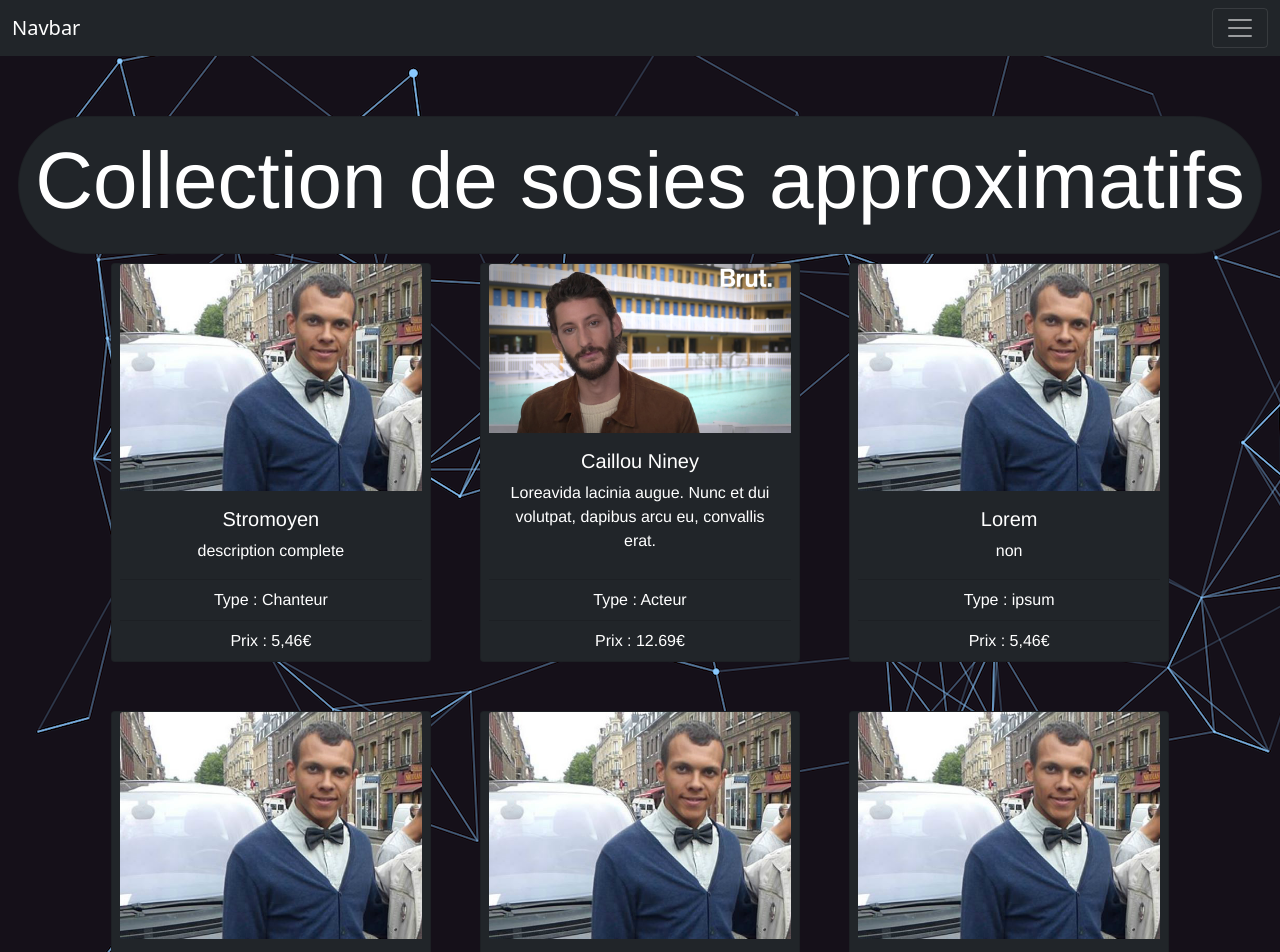
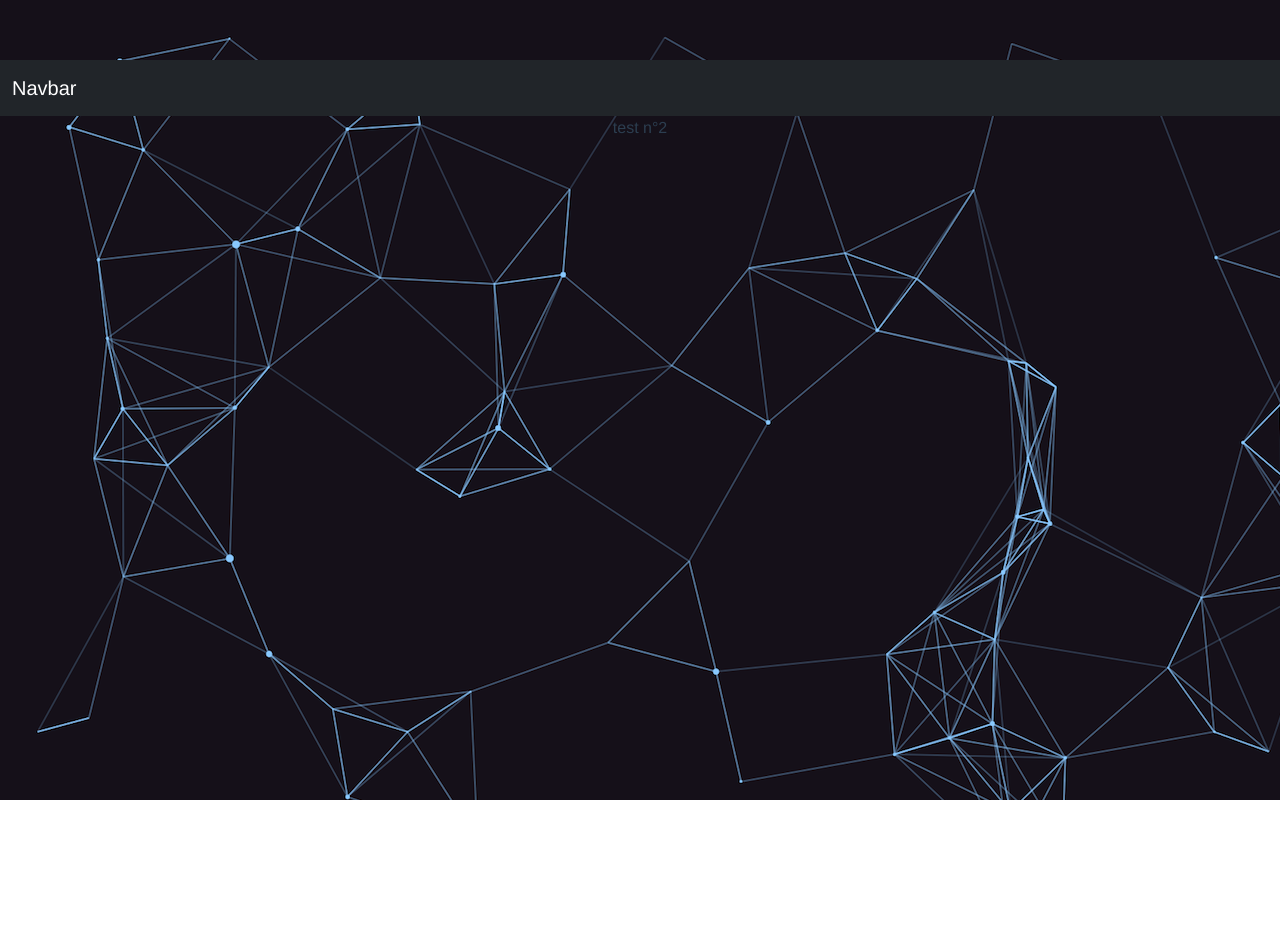
Before and after one commit to kurtrsb/Java-SoScript-JS, a Vue app: page /create in a window 1280 px wide. Shown: the top 952 px of the page. After the commit the page ends 800 px from the top, so only its background shows below. Built offline with nearby package versions, Linux system fonts and the light colour scheme.

Commit message:
Multi page
Mise en place de router et possibilité d'avoir plusieurs pages

```diff
--- a/index.html
+++ b/index.html
@@ -6,31 +6,13 @@
     <link rel="icon" href="/favicon.ico" />
     <link href="https://cdn.jsdelivr.net/npm/bootstrap@5.1.3/dist/css/bootstrap.min.css" rel="stylesheet" integrity="sha384-1BmE4kWBq78iYhFldvKuhfTAU6auU8tT94WrHftjDbrCEXSU1oBoqyl2QvZ6jIW3" crossorigin="anonymous">
     <meta name="viewport" content="width=device-width, initial-scale=1.0" />
+    <script type="module" src="/src/main.js"></script>
     <title>Vite App</title>
   </head>
-  <header>
-    <nav class="navbar navbar-dark bg-dark">
-      <div class="container-fluid">
-        <a class="navbar-brand" href="#">Navbar</a>
-        <button class="navbar-toggler" type="button" data-bs-toggle="collapse" data-bs-target="#navbarSupportedContent" aria-controls="navbarSupportedContent" aria-expanded="false" aria-label="Toggle navigation">
-          <span class="navbar-toggler-icon"></span>
-        </button>
-        <div class="collapse navbar-collapse" id="navbarSupportedContent">
-          <ul class="navbar-nav me-auto mb-2 mb-lg-0">
-            <li class="nav-item">
-              <a class="nav-link active" aria-current="page" href="index.html">Home</a>
-            </li>
-            <li class="nav-item">
-              <a class="nav-link" href="#">Link</a>
-            </li>
-          </ul>
-        </div>
-      </div>
-    </nav>
-  </header>
+
   <body>
+    <div id="app">
 
-    <div id="app"></div>
-    <script type="module" src="/src/main.js"></script>
+    </div>
   </body>
 </html>
--- a/package.json
+++ b/package.json
@@ -8,7 +8,8 @@
     "preview": "vite preview"
   },
   "dependencies": {
-    "vue": "^3.2.25"
+    "vue": "^3.2.25",
+    "vue-router": "^4.0.14"
   },
   "devDependencies": {
     "@vitejs/plugin-vue": "^2.2.0",
--- a/src/App.vue
+++ b/src/App.vue
@@ -1,87 +1,29 @@
 <script setup>
-// This starter template is using Vue 3 <script setup> SFCs
-// Check out https://v3.vuejs.org/api/sfc-script-setup.html#sfc-script-setup
-import HelloWorld from './components/HelloWorld.vue'
 import Card from './components/Card.vue';
 import stromoyen from "./assets/stromoyen.jpg"
 import caillouniney from "./assets/caillouniney.jpg"
 </script>
 
 <template>
-<div style="display: flex; justify-content: center;">
-  <div class="card text-white bg-dark rounded-pill">
-    <div class="card-body">
-      <h1 class="card-title display-1">Collection de sosies approximatifs</h1>
-    </div>
-  </div>
-</div>
+ <header>
+    <nav class="navbar navbar-dark bg-dark">
+      <div class="container-fluid">
+        <a class="navbar-brand" href="#">Navbar</a>
+        <div class="collapse navbar-collapse" id="navbarSupportedContent">
+          <ul class="navbar-nav me-auto mb-2 mb-lg-0">
+            <li class="nav-item">
+              <a class="nav-link active" aria-current="page" href="index.html">Home</a>
+            </li>
+            <li class="nav-item">
+              <a class="nav-link" href="#">Link</a>
+            </li>
+          </ul>
+        </div>
+      </div>
+    </nav>
+  </header>
 
-
-
-  <div class="row row-cols-1 row-cols-md-3 g-3 " style="display: flex; justify-content: center;  margin-left: 2%;margin-right: 2% ;">
-    <Card
-      cardTitle="Stromoyen"
-      :cardImg="stromoyen"
-      cardImgAlt="Photo de Stromoyen"
-      cardText="description complete"
-      cardType="Chanteur"
-      cardPrice="5,46"
-    />
-
-    <Card
-      cardTitle="Caillou Niney"
-      :cardImg="caillouniney"
-      cardImgAlt="Photo de caillou niney"
-      cardText="Loreavida lacinia augue. Nunc et dui volutpat, dapibus arcu eu, convallis erat."
-      cardType="Acteur"
-      cardPrice="12.69"
-    />
-
-    <Card
-      cardTitle="Lorem"
-      :cardImg="stromoyen"
-      cardImgAlt="Photo de Storomoyen"
-      cardText="non"
-      cardType="ipsum"
-      cardPrice="5,46"
-    />
-
-    <Card
-      cardTitle="Lorem"
-      :cardImg="stromoyen"
-      cardImgAlt="Photo de Storomoyen"
-      cardText="Lorem ipsum dolor sit amet, consectetur adipiscing elit. Pellentesque eleifend ut erat eu ornare. Maecenas vel auctor nibh. Etiam imperdiet rutrum nibh aliquet suscipit. Cras nisl ipsum, aliquet a sapien in, gravida lacinia augue. Nunc et dui volutpat, dapibus arcu eu, convallis erat."
-      cardType="ipsum"
-      cardPrice="5,46"
-    />
-
-    <Card
-      cardTitle="Lorem"
-      :cardImg="stromoyen"
-      cardImgAlt="Photo de Storomoyen"
-      cardText="Lorem ipsum dolor sit amet, consectetur adipiscing elit. Pellentesque eleifend ut erat eu ornare. Maecenas vel auctor nibh. Etiam imperdiet rutrum nibh aliquet suscipit. Cras nisl ipsum, aliquet a sapien in, gravida lacinia augue. Nunc et dui volutpat, dapibus arcu eu, convallis erat."
-      cardType="ipsum"
-      cardPrice="5,46"
-    />
-
-    <Card
-      cardTitle="Lorem"
-      :cardImg="stromoyen"
-      cardImgAlt="Photo de Storomoyen"
-      cardText="Lorem ipsum dolor sit amet, consectetur adipiscing elit. Pellentesque eleifend ut erat eu ornare. Maecenas vel auctor nibh. Etiam imperdiet rutrum nibh aliquet suscipit. Cras nisl ipsum, aliquet a sapien in, gravida lacinia augue. Nunc et dui volutpat, dapibus arcu eu, convallis erat."
-      cardType="ipsum"
-      cardPrice="5,46"
-    />
-
-    <Card
-      cardTitle="Lorem"
-      :cardImg="stromoyen"
-      cardImgAlt="Photo de Storomoyen"
-      cardText="Lorem ipsum dolor sit amet, consectetur adipiscing elit. Pellentesque eleifend ut erat eu ornare. Maecenas vel auctor nibh. Etiam imperdiet rutrum nibh aliquet suscipit. Cras nisl ipsum, aliquet a sapien in, gravida lacinia augue. Nunc et dui volutpat, dapibus arcu eu, convallis erat."
-      cardType="ipsum"
-      cardPrice="5,46"
-    />
-  </div>
+<router-view></router-view>
 
 </template>
 
--- a/src/components/HelloWorld.vue
+++ /dev/null
@@ -1,40 +0,0 @@
-<script setup>
-import { ref } from 'vue'
-
-defineProps({
-  msg: String
-})
-
-const count = ref(0)
-</script>
-
-<template>
-  <h1>{{ msg }}</h1>
-
-  <p>
-    Recommended IDE setup:
-    <a href="https://code.visualstudio.com/" target="_blank">VSCode</a>
-    +
-    <a href="https://github.com/johnsoncodehk/volar" target="_blank">Volar</a>
-  </p>
-
-  <p>
-    <a href="https://vitejs.dev/guide/features.html" target="_blank">
-      Vite Documentation
-    </a>
-    |
-    <a href="https://v3.vuejs.org/" target="_blank">Vue 3 Documentation</a>
-  </p>
-
-  <button type="button" @click="count++">count is: {{ count }}</button>
-  <p>
-    Edit
-    <code>components/HelloWorld.vue</code> to test hot module replacement.
-  </p>
-</template>
-
-<style scoped>
-a {
-  color: #42b983;
-}
-</style>
--- a/src/main.js
+++ b/src/main.js
@@ -1,4 +1,5 @@
 import { createApp } from 'vue'
 import App from './App.vue'
+import router from './router'
 
-createApp(App).mount('#app')
+createApp(App).use(router).mount('#app')
--- /dev/null
+++ b/src/pages/Create.vue
@@ -0,0 +1,5 @@
+<template>
+<p> test n°2
+
+</p>
+</template>
--- /dev/null
+++ b/src/pages/Home.vue
@@ -0,0 +1,3 @@
+<template>
+<p>test N°1</p>
+</template>
--- /dev/null
+++ b/src/router/index.js
@@ -0,0 +1,24 @@
+
+import {createRouter, createWebHistory } from 'vue-router'
+import Home from '../pages/Home.vue'
+import Create from '../pages/Create.vue'
+
+
+ const routes= [
+    {
+        path: '/create',
+        name: 'Create',
+        component: Create
+    },
+    {
+        path: '/home',
+        name: 'Home',
+        component: Home
+    },
+
+  ]
+
+export default createRouter({
+    history: createWebHistory(),
+    routes
+})
```
Also changed, not shown: Create.html (deleted), 1 other file (tests, documents, lock files or other folders).
